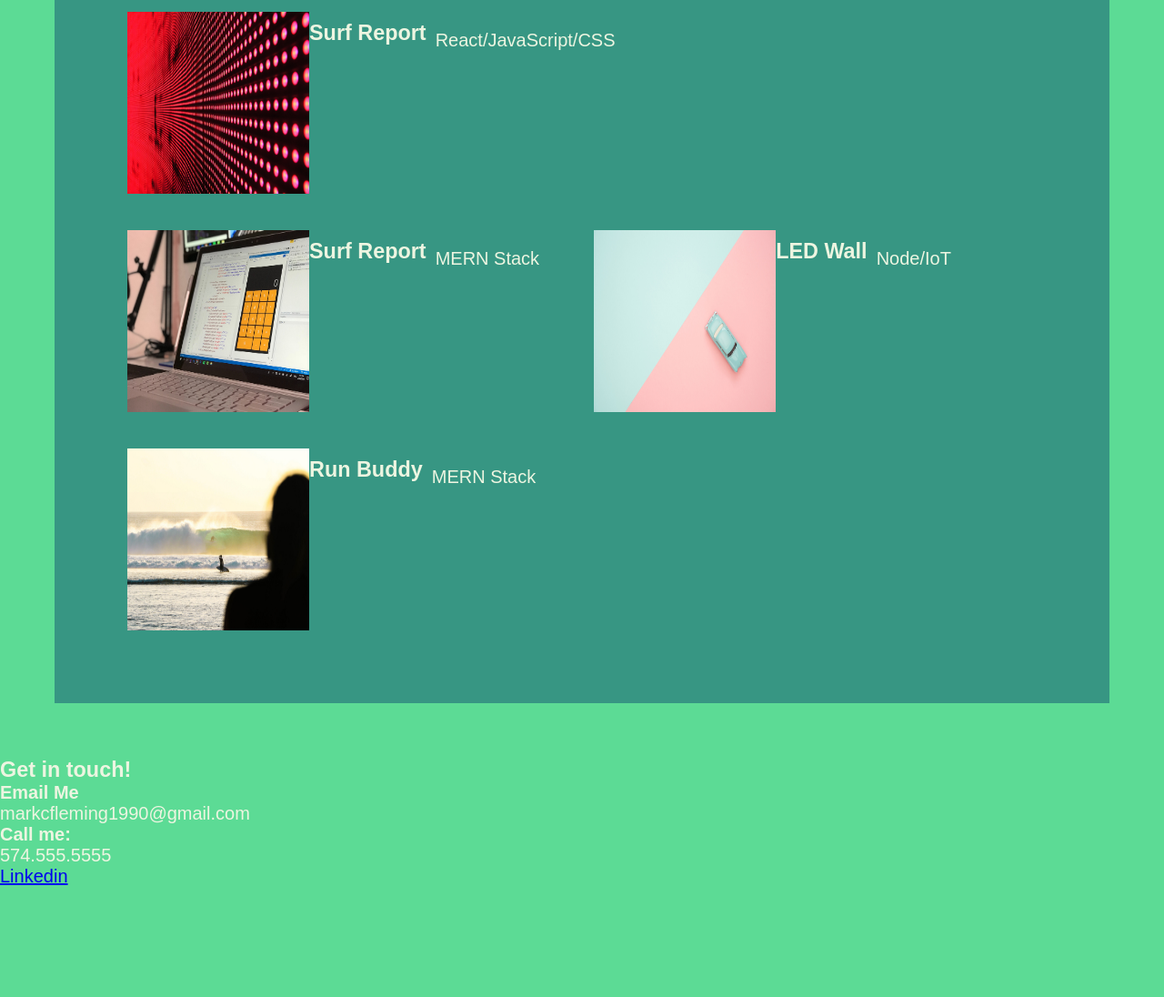
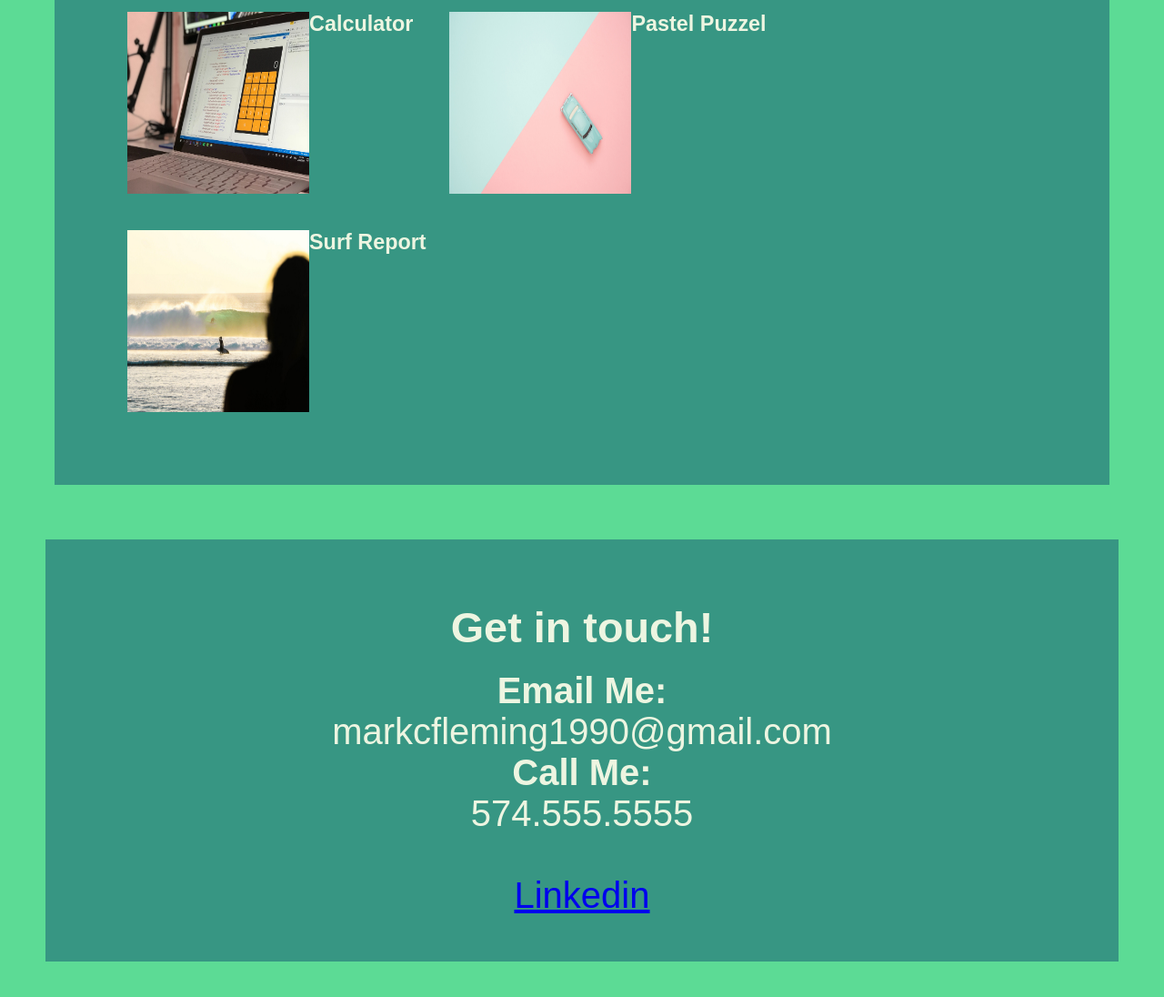
Before and after one commit to markcfleming1990/mcfportfolio, a plain HTML site: page index.html in a window 1280 px wide. Shown: the part 1052-2148 px from the top of the page at 91% size. Before the commit the page ends 2027 px from the top, so only its background shows below. Drawn offline with Linux system fonts and the light colour scheme.

Commit message:
final submission

```diff
--- a/assets/style.css
+++ b/assets/style.css
@@ -64,25 +64,22 @@ padding: 10px;
 
 .project-card {
   display: flex;
-  flex-wrap: nowrap;
-  flex-flow: row;
+  flex-wrap: wrap;
   justify-content: space-evenly;
+  justify-items: center;
   margin: 10px;
   padding: 10px;
 
 }
 
-.project-card h3 {
-  display: flex;
-  flex-direction:column;
-  justify-content: left;
-  margin: 10px 10px 0 0;
-
+.project-card p {
+  display:flex;
+  flex-wrap: nowrap;
+  flex: 1;
+  flex-basis: 100%;
 }
 
-.project-card p {
- display: flex;
- flex-direction: column;
- justify-items: left;
- margin: 20px 20px 0 0;
+.beige-text-container-section-container h3 {
+  padding : 10px;
+  margin: 10px;
 }
--- a/index.html
+++ b/index.html
@@ -42,37 +42,36 @@
     <div class="project-card">
       <img src="./assets/images/run-buddy.jpg" class="img" alt="run-buddy-landing-page" />
     <h3>Run Buddy</h3>
-    <p>HTML/CSS</p>
+
     </div>
     <div class="project-card">
-      <img src="./assets/images/portfolio-1.jpg" class="img" alt="calculator-placeholder" />
-    <h3>Surf Report</h3>
-    <p>React/JavaScript/CSS</p>
+      <img src="./assets/images/portfolio-1.jpg" class="img" alt="LED Wall-placeholder" />
+    <h3>LED wall</h3>
+
     </div>
     <div class="project-card">
-      <img src="./assets/images/portfolio-2.jpg" class="img" alt="SURF-report-placeholder" />
-    <h3>Surf Report</h3>
-    <p>MERN Stack</p>
+      <img src="./assets/images/portfolio-2.jpg" class="img" alt="calculator-placeholder" />
+    <h3>Calculator</h3>
     </div>
     <div class="project-card">
-      <img src="./assets/images/portfolio-3.jpg" class="img" alt="LED-Wall-placeholder" />
-    <h3>LED Wall</h3>
-    <p>Node/IoT</p>
+      <img src="./assets/images/portfolio-3.jpg" class="img" alt="pastel-puzzel-placeholder" />
+    <h3>Pastel Puzzel</h3>
     </div>
     <div class="project-card">
-      <img src="./assets/images/portfolio-4.jpg" class="img" alt="img-pastel-puzzel" />
-    <h3>Run Buddy</h3>
-    <p>MERN Stack</p>
+      <img src="./assets/images/portfolio-4.jpg" class="img" alt="surf-report-puzzel" />
+    <h3>Surf Report</h3>
     </div>
   </div>
 </section>
 
-<footer class="beige-text-container section-container">
+<footer class="beige-text-container-section-container">
 
 <h3>Get in touch!</h3>
 <div class="centered-text-beige">
-  <h4>Email Me</h4>markcfleming1990@gmail.com
-  <h4>Call me:</h4>574.555.5555 <br>
+  <div class="header4">
+  <h4>Email Me:</h4><p>markcfleming1990@gmail.com</p>
+  <h4>Call Me:</h4><p>574.555.5555</p> <br>
   <a href="Linkedin">Linkedin</a>
+  </div>
 </div>
 </footer>
```
